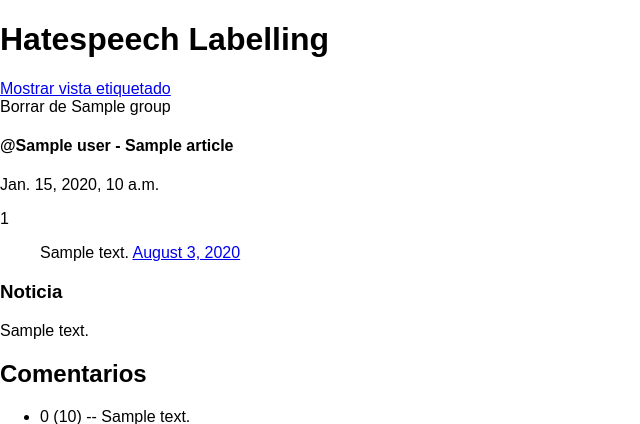
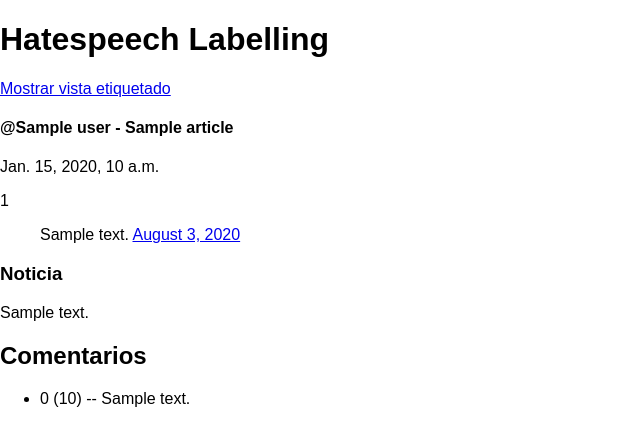
Before and after one commit to finiteautomata/hatespeech-selection, a Django app: template articles/templates/articles/show.html in a window 1280 px wide. Shown: the top 424 px of the page, without its empty margins (0-640 px from the left). Run offline with Django 3.2, Linux system fonts and the light colour scheme; the template is opened without the code that fills it: most values are stand-ins (such as "Sample title", 1, 10 or a date in 2020); some libraries are stand-ins or nearby versions.

Commit message:
Don't allow everyone to remove from groups

```diff
--- a/articles/templates/articles/show.html
+++ b/articles/templates/articles/show.html
@@ -16,7 +16,7 @@
 <div class="row">
 <a class="button-primary button" href="{% url 'labels:show' article.slug %}"> Mostrar vista etiquetado </a>
 </div>
-{% if group %}
+{% if group and user.is_superuser %}
 <div class="row">
   <div class="">
     <a class="button" data-group-name="{{group.name}}" data-article-id="{{article.id}}" onclick="deleteFromGroup(this)">
```
